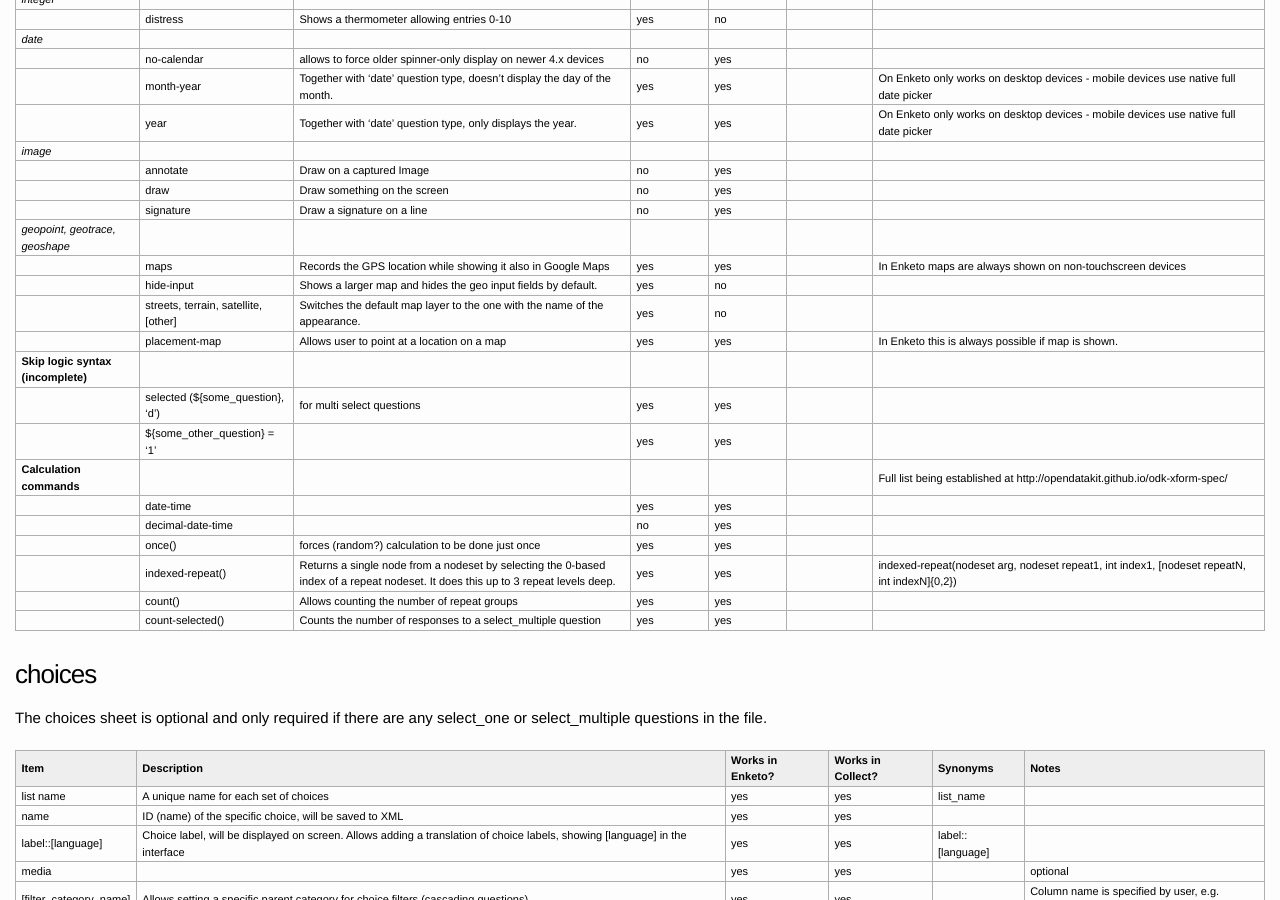
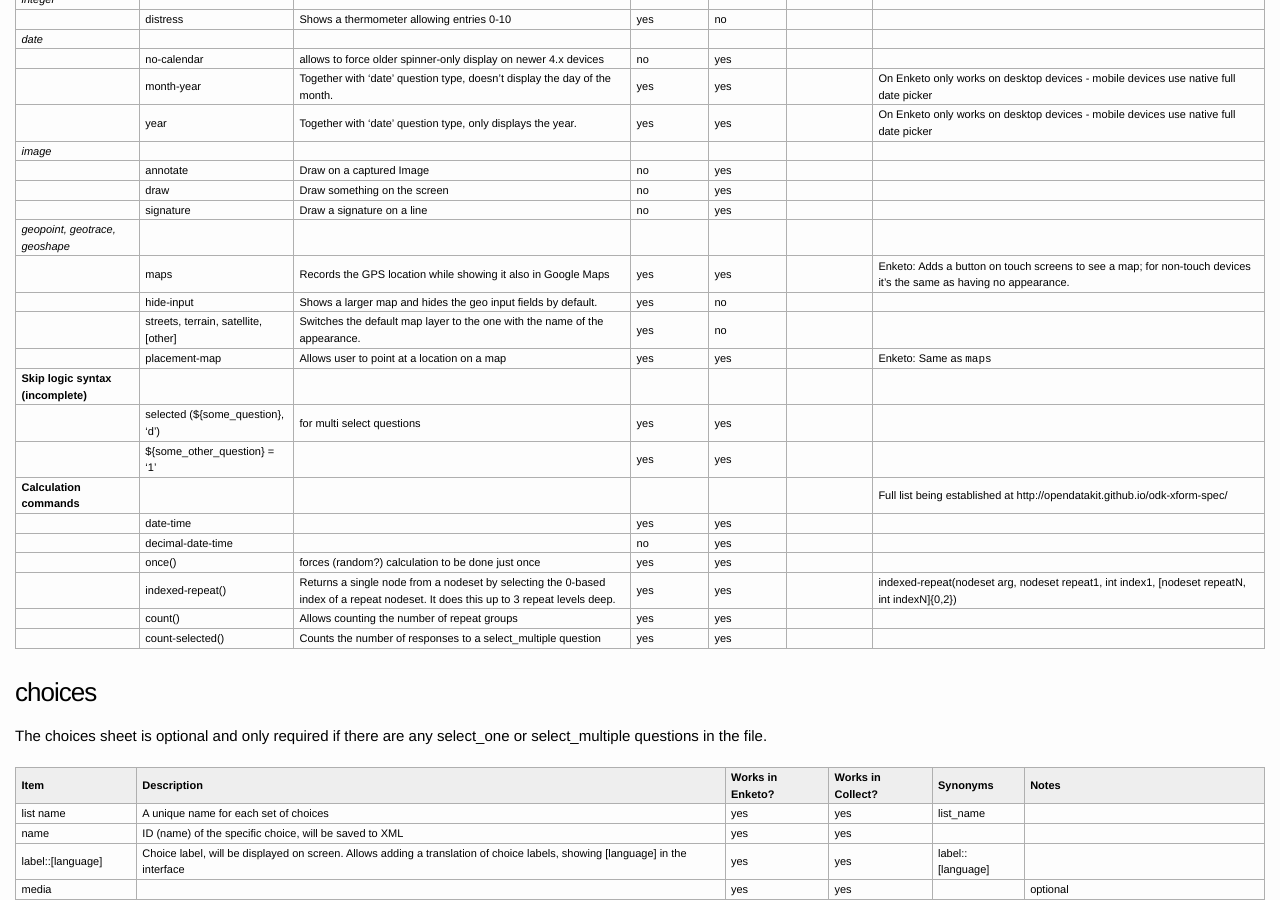
Before and after one commit to XLSForm/xlsform.github.io, a Jekyll site: the page built from ref-table.md, in a window 1280 px wide and 900 px high, scrolled down 2178 px. Built offline with Jekyll 4.4.1, drawn with Linux system fonts in a browser that asks for light colours; nearby versions of some CDN libraries.

Commit message:
Updated map appearances for Enketo

```diff
--- a/_includes/xlsform-reference-table.md
+++ b/_includes/xlsform-reference-table.md
@@ -96,10 +96,10 @@
 |                                    	| draw                                 	| Draw something on the screen                                                                                                      	| no               	| yes                  	|                 	|                                                                                                                                        	|
 |                                    	| signature                            	| Draw a signature on a line                                                                                                        	| no               	| yes                  	|                 	|                                                                                                                                        	|
 | *geopoint, geotrace, geoshape*    	|                                      	|                                                                                                                                   	|                  	|                      	|                 	|                                                                                                                                        	|
-|                                    	| maps                                 	| Records the GPS location while showing it also in Google Maps                                                                     	| yes              	| yes                  	|                 	| In Enketo maps are always shown on non-touchscreen devices                                                                             	|
+|                                    	| maps                                 	| Records the GPS location while showing it also in Google Maps                                                                     	| yes              	| yes                  	|                 	| Enketo: Adds a button on touch screens to see a map; for non-touch devices it's the same as having no appearance.                                                                             	|
 |                                    	| hide-input                           	| Shows a larger map and hides the geo input fields by default.                                                                     	| yes              	| no                   	|                 	|                                                                                                                                        	|
 |                                    	| streets, terrain, satellite, [other] 	| Switches the default map layer to the one with the name of the appearance.                                                        	| yes              	| no                   	|                 	|                                                                                                                                        	|
-|                                    	| placement-map                        	| Allows user to point at a location on a map                                                                                       	| yes              	| yes                  	|                 	| In Enketo this is always possible if map is shown.                                                                                     	|
+|                                    	| placement-map                        	| Allows user to point at a location on a map                                                                                       	| yes              	| yes                  	|                 	| Enketo: Same as `maps`                                                                                     	|
 | **Skip logic syntax (incomplete)** 	|                                      	|                                                                                                                                   	|                  	|                      	|                 	|                                                                                                                                        	|
 |                                    	| selected (${some_question}, 'd')     	| for multi select questions                                                                                                        	| yes              	| yes                  	|                 	|                                                                                                                                        	|
 |                                    	| ${some_other_question} = '1'         	|                                                                                                                                   	| yes              	| yes                  	|                 	|                                                                                                                                        	|
```
